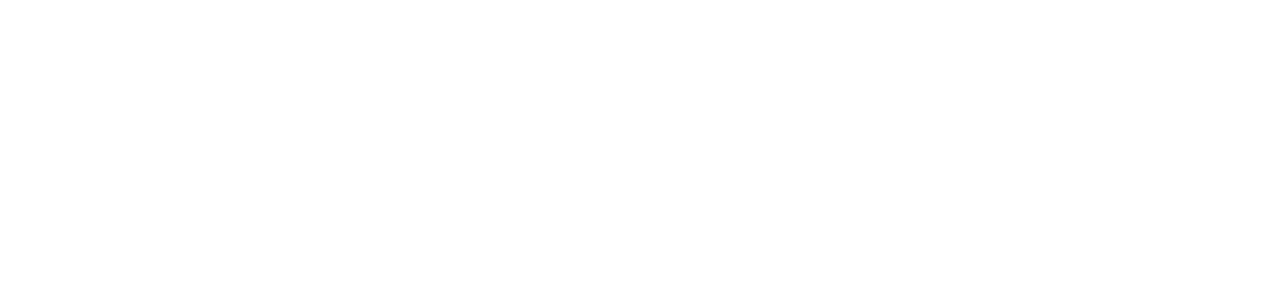
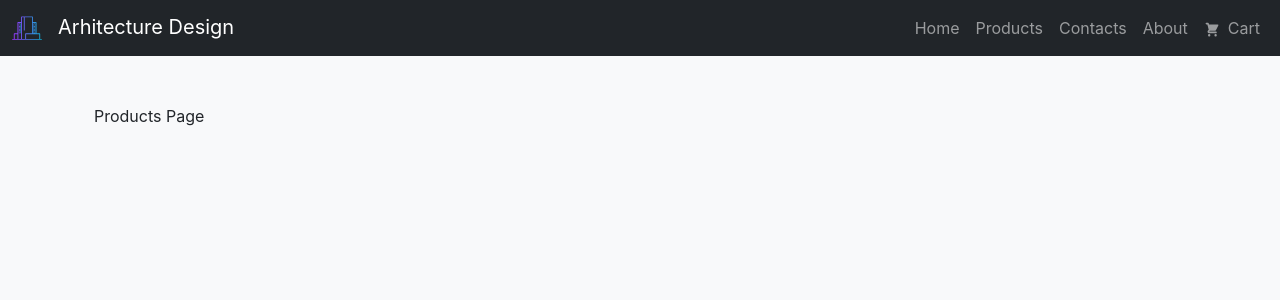
Before and after one commit to MikaelaMacari/react-learning, a React (Create React App) app in the folder react-application/: page /products in a window 1280 px wide. Before the commit this address had no page. Shown: the top 300 px of the page. Built offline with nearby package versions, Linux system fonts and the light colour scheme.

Commit message:
created products page and shopping cart page

```diff
--- a/react-application/package.json
+++ b/react-application/package.json
@@ -9,6 +9,7 @@
     "bootstrap": "^5.2.2",
     "react": "^18.2.0",
     "react-dom": "^18.2.0",
+    "react-icons": "^4.4.0",
     "react-router-dom": "^6.4.1",
     "react-scripts": "5.0.1",
     "web-vitals": "^2.1.4"
--- a/react-application/src/components/layout/Navbar.jsx
+++ b/react-application/src/components/layout/Navbar.jsx
@@ -1,7 +1,13 @@
 import React from "react";
 import logo from "../../assets/images/logo.svg";
 import { Link } from "react-router-dom";
-
+import { HiShoppingCart } from "react-icons/hi";
+const links = [
+  { to: "/", text: "Home" },
+  { to: "/products", text: "Products" },
+  { to: "/contacts", text: "Contacts" },
+  { to: "/about", text: "About" },
+];
 const Navbar = () => {
   return (
     <nav className="navbar navbar-expand-lg navbar-dark bg-dark">
@@ -23,21 +29,21 @@
             <span className="navbar-toggler-icon"></span>
           </button>
         </div>
-        <div className="collapse navbar-collapse " id="navbarTogglerDemo02">
-          <ul className="navbar-nav me-auto mb-2 mb-lg-0 ">
+        <div className="collapse navbar-collapse" id="navbarTogglerDemo02">
+          <ul className="navbar-nav ms-auto mb-2 mb-lg-0 ">
+            {links.map((link) => {
+              return (
+                <li className="nav-item">
+                  <Link to={link.to} className="nav-link" aria-current="page">
+                    {link.text}
+                  </Link>
+                </li>
+              );
+            })}
             <li className="nav-item">
-              <Link to="/" className="nav-link active" aria-current="page">
-                Home
-              </Link>
-            </li>
-            <li className="nav-item">
-              <Link to="/contacts" className="nav-link">
-                Contacts
-              </Link>
-            </li>
-            <li className="nav-item">
-              <Link to="/about" className="nav-link">
-                About
+              <Link to="/shoppingcart" className="nav-link">
+                <HiShoppingCart className="me-2" />
+                Cart
               </Link>
             </li>
           </ul>
--- /dev/null
+++ b/react-application/src/pages/products.jsx
@@ -0,0 +1,7 @@
+import React from "react";
+
+const ProductsPage = () => {
+  return <div className="container col-xxl-8 px-4 py-5 ">Products Page</div>;
+};
+
+export default ProductsPage;
--- /dev/null
+++ b/react-application/src/pages/shoppingCart.jsx
@@ -0,0 +1,7 @@
+import React from "react";
+
+const ShoppingCartPage = () => {
+  return <div className="container col-xxl-8 px-4 py-5 "> Shopping Cart Page</div>;
+};
+
+export default ShoppingCartPage;
--- a/react-application/src/routes/index.jsx
+++ b/react-application/src/routes/index.jsx
@@ -4,8 +4,10 @@
 import aboutRoutes from "./modules/about";
 import contactsRoutes from "./modules/contacts";
 import homeRoutes from "./modules/home";
+import productsRoutes from "./modules/products";
+import shoppingCartRoutes from "./modules/shoppingCart";
 
-const routes = [...homeRoutes, ...contactsRoutes, ...aboutRoutes];
+const routes = [...homeRoutes, ...productsRoutes, ...contactsRoutes, ...aboutRoutes, ...shoppingCartRoutes];
 const BaseRouter = () => {
   return (
     <BrowserRouter>
--- /dev/null
+++ b/react-application/src/routes/modules/products.jsx
@@ -0,0 +1,9 @@
+import { lazy } from "react";
+
+const productsRoutes = [
+  {
+    path: "/products",
+    element: lazy(() => import("../../pages/products")),
+  },
+];
+export default productsRoutes;
--- /dev/null
+++ b/react-application/src/routes/modules/shoppingCart.jsx
@@ -0,0 +1,9 @@
+import { lazy } from "react";
+
+const shoppingCartRoutes = [
+  {
+    path: "/shoppingcart",
+    element: lazy(() => import("../../pages/shoppingCart")),
+  },
+];
+export default shoppingCartRoutes;
```
Also changed, not shown: 1 other file (tests, documents, lock files or other folders).
